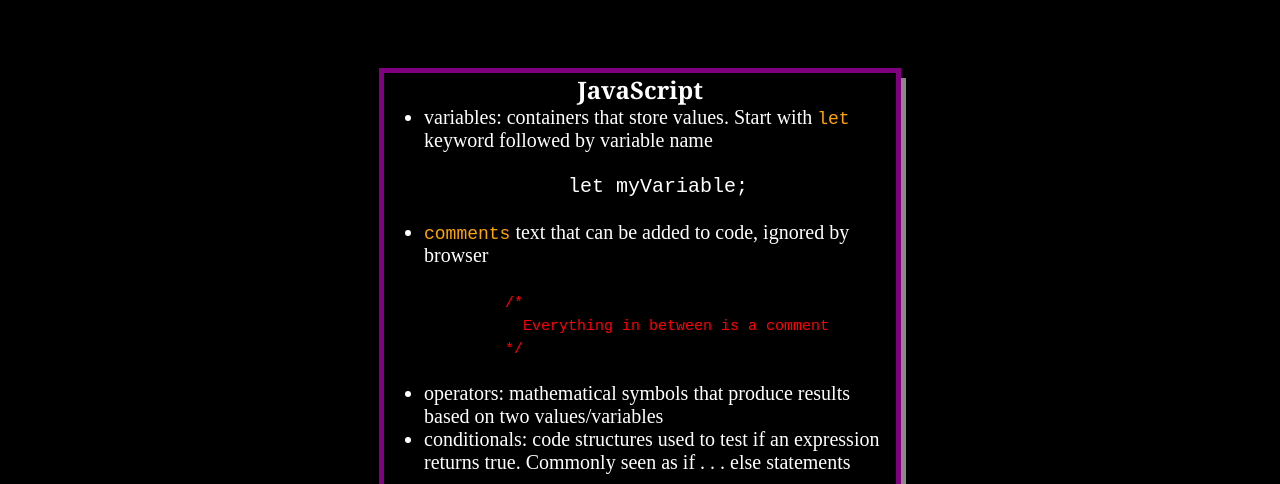
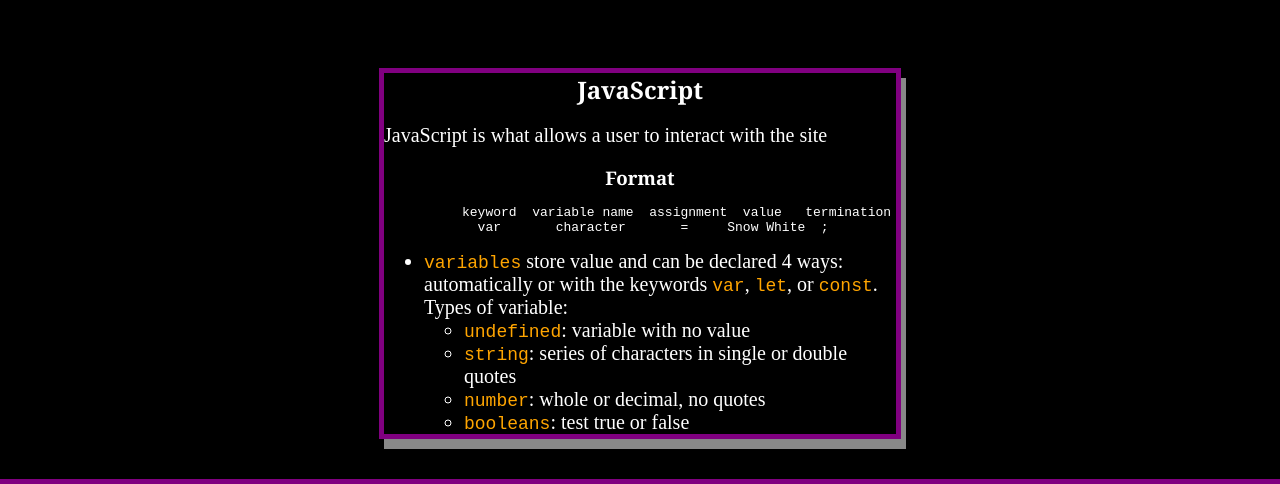
Before and after one commit to ashleyh5440/new-prework-study-guide, a plain HTML site: page index.html in a window 1280 px wide. Shown: the part 3320-3804 px from the top of the page. Drawn offline with Linux system fonts and the light colour scheme.

Commit message:
changed and added content to javascript section

```diff
--- a/index.html
+++ b/index.html
@@ -254,7 +254,26 @@
       </section>
       <section class="card" id="javascript-section">
         <h2>JavaScript</h2>
+        <br>
+        <p>JavaScript is what allows a user to interact with the site</p>
+        <br>
+        <h3>Format</h3>
+        <pre><code class="code-ex">
+          keyword  variable name  assignment  value   termination
+            var       character       =     Snow White  ;
+        </code></pre>
         <ul class="keyword">
+          <li><span>variables</span> store value and can be declared 4 ways: automatically or with the keywords <span>var</span>, <span>let</span>, or <span>const</span>. Types of variable:</li>
+            <ul>
+              <li><span>undefined</span>: variable with no value</li>
+              <li><span>string</span>: series of characters in single or double quotes</li>
+              <li><span>number</span>: whole or decimal, no quotes</li>
+              <li><span>booleans</span>: test true or false</li>
+            </ul>
+        </ul>
+
+
+        <!-- <ul class="keyword">
           <li>variables: containers that store values. Start with <span>let</span> keyword followed by variable name</li>
           <pre><code class="code-ex">
             let myVariable;
@@ -323,20 +342,6 @@
             // code block
             }
           </code></pre>
-        </ul>
-      </section>
-      <!-- <section class="card" id="link-section">
-        <h2>Useful links</h2>
-        <ul>
-          <li><a href="https://developer.mozilla.org/en-US/docs/Learn/Tools_and_testing/Understanding_client-side_tools/Command_line#basic_built-in_terminal_commands">Command line crash course</a></li>
-          <li><a href="https://www.w3schools.com/TAGS/ref_byfunc.asp">HTML tags</a></li>
-          <li><a href="https://developer.mozilla.org/en-US/docs/Web/CSS">CSS</a></li>
-            <ul>
-              <li><a href="https://developer.mozilla.org/en-US/docs/Web/CSS/color">Color</a></li>
-              <li><a href="https://developer.mozilla.org/en-US/docs/Web/CSS/font">Font</a></li>
-              <li><a href="https://developer.mozilla.org/en-US/docs/Glossary/CSS_Selector">CSS selector</a></li>
-              <li><a href="https://developer.mozilla.org/en-US/docs/Web/CSS/display">Display</a></li>
-            </ul>
         </ul> -->
       </section>
     </main>
```
